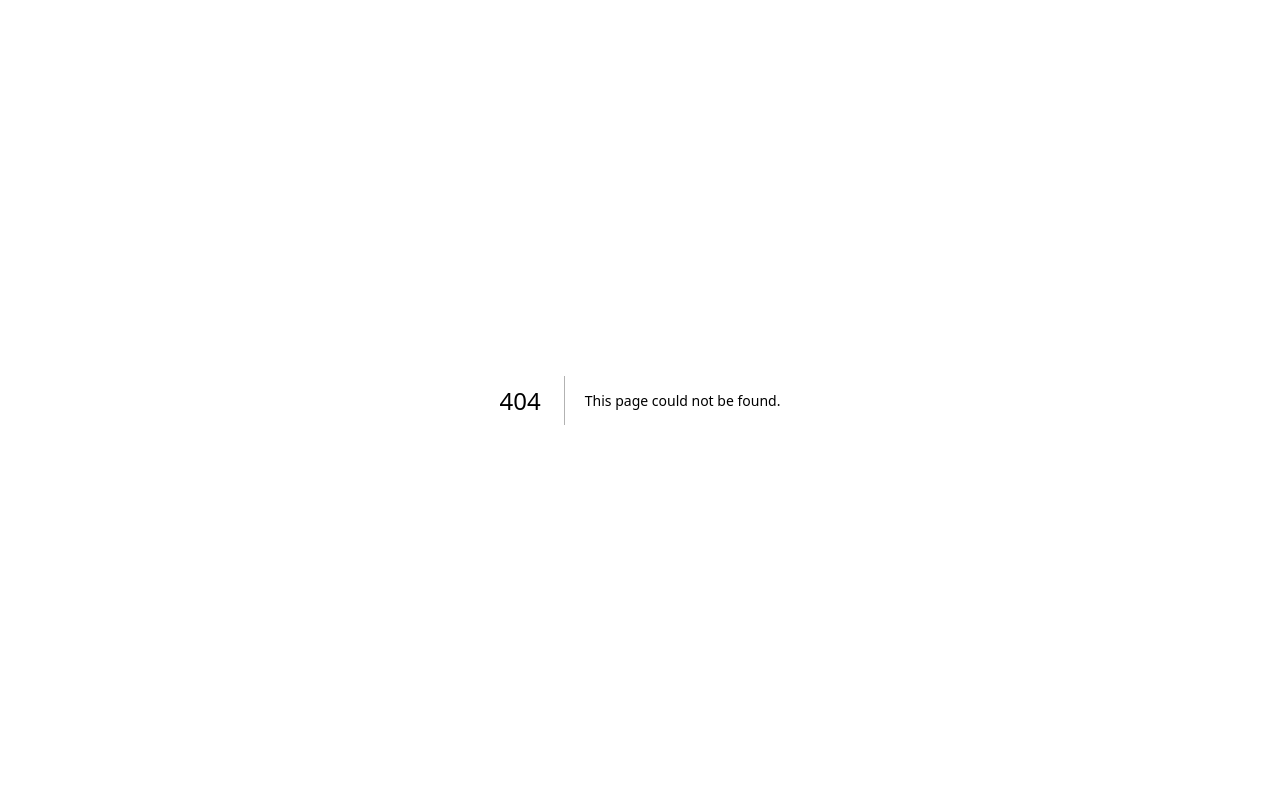
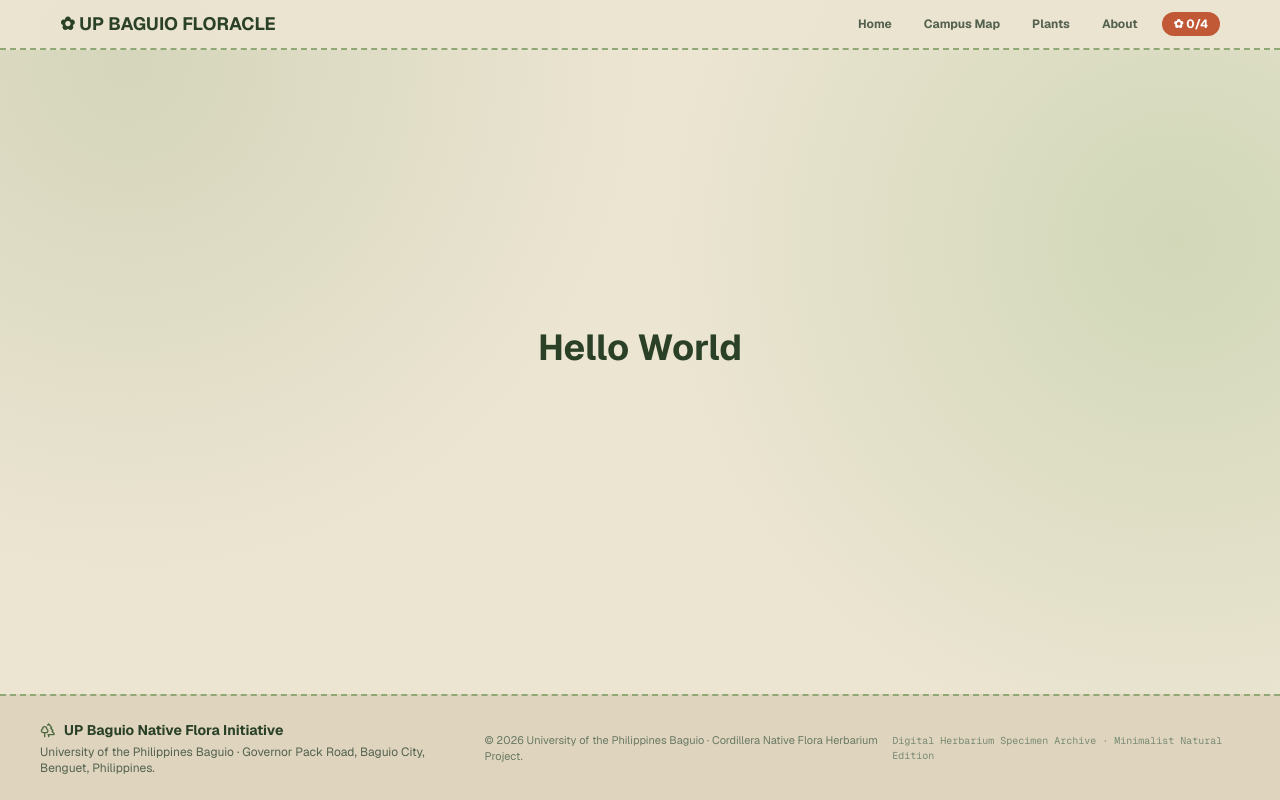
Before and after one commit to mvillagracia/sci11-native-plants-mapping-, a Next.js app in the folder sci11-nativeplants/: page /about-us in a window 1280 px wide. Before the commit this address had no page. Built offline with nearby package versions, Linux system fonts and the light colour scheme.

Commit message:
Fix routing

```diff
--- /dev/null
+++ b/sci11-nativeplants/app/about-us/page.tsx
@@ -0,0 +1,19 @@
+import { Navbar } from "../components/navbar";
+import { Footer } from "../components/footer";
+
+export default function PlantsPage() {
+  return (
+    <div className="min-h-screen flex flex-col text-[#273523] font-sans antialiased selection:bg-[#8FA876]/40"
+      style={{
+        background: "radial-gradient(circle at 10% 8%, rgba(143,168,118,.25), transparent 38%), radial-gradient(circle at 92% 30%, rgba(176,199,152,.45), transparent 40%), #ECE5D2",
+        backgroundAttachment: "fixed"
+      }}
+    >
+      <Navbar foundPlants={{}} />
+      <main className="flex-1 flex items-center justify-center p-5">
+        <h1 className="font-fraunces text-4xl font-bold text-[#2A4027]">Hello World</h1>
+      </main>
+      <Footer />
+    </div>
+  );
+}
--- /dev/null
+++ b/sci11-nativeplants/app/campus-map/page.tsx
@@ -0,0 +1,19 @@
+import { Navbar } from "../components/navbar";
+import { Footer } from "../components/footer";
+
+export default function CampusMap() {
+  return (
+    <div className="min-h-screen flex flex-col text-[#273523] font-sans antialiased selection:bg-[#8FA876]/40"
+      style={{
+        background: "radial-gradient(circle at 10% 8%, rgba(143,168,118,.25), transparent 38%), radial-gradient(circle at 92% 30%, rgba(176,199,152,.45), transparent 40%), #ECE5D2",
+        backgroundAttachment: "fixed"
+      }}
+    >
+      <Navbar foundPlants={{}} />
+      <main className="flex-1 flex items-center justify-center p-5">
+        asdjka
+      </main>
+      <Footer />
+    </div>
+  );
+}
--- a/sci11-nativeplants/app/components/navbar.tsx
+++ b/sci11-nativeplants/app/components/navbar.tsx
@@ -1,48 +1,53 @@
-import { PageId, PLANTS } from "../type";
+"use client";
+
+import Link from "next/link";
+import { usePathname } from "next/navigation";
+import { PLANTS } from "../type";
 
 interface NavbarProps {
-  currentPage: PageId;
   foundPlants: Record<number, boolean>;
-  onNavigate: (page: PageId) => void;
 }
 
-export function Navbar({ currentPage, foundPlants, onNavigate }: NavbarProps) {
+export function Navbar({ foundPlants }: NavbarProps) {
+  const pathname = usePathname();
   const foundCount = Object.keys(foundPlants).length;
+
+  const isActive = (path: string) => pathname === path;
 
   return (
     <header className="sticky top-0 z-20 bg-[#ECE5D2]/90 backdrop-blur-md border-b-2 border-dashed border-[#8FA876]">
       <div className="max-w-[1200px] mx-auto flex justify-between items-center gap-2.5 px-5 py-2.5 flex-wrap">
-        <button
-          onClick={() => onNavigate("landing")}
+        <Link
+          href="/"
           className="font-fraunces font-bold text-[#2A4027] text-lg no-underline bg-transparent border-0 cursor-pointer text-left"
         >
           ✿ UP BAGUIO FLORACLE
-        </button>
+        </Link>
         <nav className="flex gap-1 items-center flex-wrap" aria-label="Main">
-          <button
-            onClick={() => onNavigate("landing")}
-            className={`px-3.5 py-1.5 rounded-full text-xs font-bold transition-colors cursor-pointer ${currentPage === "landing" ? "bg-[#4D683E] text-white" : "text-[#53614E] hover:bg-[#D5E2C8] hover:text-[#2A4027]"}`}
+          <Link
+            href="/"
+            className={`px-3.5 py-1.5 rounded-full text-xs font-bold transition-colors no-underline ${isActive("/") ? "bg-[#4D683E] text-white" : "text-[#53614E] hover:bg-[#D5E2C8] hover:text-[#2A4027]"}`}
           >
             Home
-          </button>
-          <button
-            onClick={() => onNavigate("map")}
-            className={`px-3.5 py-1.5 rounded-full text-xs font-bold transition-colors cursor-pointer ${currentPage === "map" || currentPage === "quiz" ? "bg-[#4D683E] text-white" : "text-[#53614E] hover:bg-[#D5E2C8] hover:text-[#2A4027]"}`}
+          </Link>
+          <Link
+            href="/campus-map"
+            className={`px-3.5 py-1.5 rounded-full text-xs font-bold transition-colors no-underline ${isActive("/campus-map") ? "bg-[#4D683E] text-white" : "text-[#53614E] hover:bg-[#D5E2C8] hover:text-[#2A4027]"}`}
           >
-            Map & Quiz
-          </button>
-          <button
-            onClick={() => onNavigate("plants")}
-            className={`px-3.5 py-1.5 rounded-full text-xs font-bold transition-colors cursor-pointer ${currentPage === "plants" || currentPage === "plant" ? "bg-[#4D683E] text-white" : "text-[#53614E] hover:bg-[#D5E2C8] hover:text-[#2A4027]"}`}
+            Campus Map
+          </Link>
+          <Link
+            href="/plant-list"
+            className={`px-3.5 py-1.5 rounded-full text-xs font-bold transition-colors no-underline ${isActive("/plant-list") ? "bg-[#4D683E] text-white" : "text-[#53614E] hover:bg-[#D5E2C8] hover:text-[#2A4027]"}`}
           >
             Plants
-          </button>
-          <button
-            onClick={() => onNavigate("about")}
-            className={`px-3.5 py-1.5 rounded-full text-xs font-bold transition-colors cursor-pointer ${currentPage === "about" ? "bg-[#4D683E] text-white" : "text-[#53614E] hover:bg-[#D5E2C8] hover:text-[#2A4027]"}`}
+          </Link>
+          <Link
+            href="/about-us"
+            className={`px-3.5 py-1.5 rounded-full text-xs font-bold transition-colors no-underline ${isActive("/about") ? "bg-[#4D683E] text-white" : "text-[#53614E] hover:bg-[#D5E2C8] hover:text-[#2A4027]"}`}
           >
             About
-          </button>
+          </Link>
           <span className="ml-1.5 px-3 py-1 rounded-full bg-[#C25936] text-white font-bold text-xs" title="Plants discovered">
             ✿ {foundCount}/{PLANTS.length}
           </span>
--- a/sci11-nativeplants/app/page.tsx
+++ b/sci11-nativeplants/app/page.tsx
@@ -1,26 +1,14 @@
 "use client";
 
 import { useState } from "react";
-import { PageId, PLANTS } from "./type";
+import { PLANTS } from "./type";
 import { Navbar } from "./components/navbar";
 import { Footer } from "./components/footer";
-import CampusMap  from "./pages/campus-map";
-import PlantList from "./pages/plant-list";
-import { AboutSection } from "./pages/about-section";
+import Link from "next/link";
 import { Compass, Sparkles, BookOpen, ArrowRight } from "lucide-react";
 
 export default function Home() {
-  const [currentPage, setCurrentPage] = useState<PageId>("landing");
-  const [selectedPlantIdx, setSelectedPlantIdx] = useState<number>(0);
   const [foundPlants, setFoundPlants] = useState<Record<number, boolean>>({});
-
-  const handleSelectPlant = (idx: number) => {
-    setSelectedPlantIdx(idx);
-    setFoundPlants(prev => ({ ...prev, [idx]: true }));
-    setCurrentPage("plant");
-  };
-
-  const foundCount = Object.keys(foundPlants).length;
 
   return (
     <div className="min-h-screen flex flex-col text-[#273523] font-sans antialiased selection:bg-[#8FA876]/40"
@@ -49,11 +37,9 @@ export default function Home() {
         <i className="absolute top-[-30px] w-3.5 h-[22px] bg-[#9BB286] rounded-bl-full rounded-tr-full opacity-55 animate-fall" style={{ left: "41%", animationDuration: "21s", animationDelay: "-12s" }} />
       </div>
 
-
-      <Navbar currentPage={currentPage} foundPlants={foundPlants} onNavigate={setCurrentPage} />
+      <Navbar foundPlants={foundPlants} />
 
       <main className="flex-1 relative z-10">
-        {currentPage === "landing" && (
         <div>
           <div className="relative px-5 pt-12 pb-20">
             <span className="absolute text-[#C25936] animate-twinkle text-xl" style={{ left: "6%", top: "12%" }}>✦</span>
@@ -66,22 +52,22 @@ export default function Home() {
                   University of the Philippines Baguio
                 </span>
                 <h1 className="font-fraunces text-4xl sm:text-6xl font-bold text-[#2A4027] leading-[1.02]">
-                    Native Plants <br />of <span className="font-medium text-[#4D683E] italic">UP Baguio</span>JHK
+                  Native Plants <br />of <span className="font-medium text-[#4D683E] italic">UP Baguio</span>
                 </h1>
                 <p className="text-[#53614E] text-base leading-relaxed max-w-[60ch]">
                   Wander the pine-crested campus, find the plants hiding along the paths, and fill your field journal. Explore the cloud sanctuary inspired by your hand-painted map.
                 </p>
-                  <div className="flex flex-wrap gap-3.5 pt-2">
-                    <button onClick={() => setCurrentPage("map")} className="inline-flex items-center gap-2 px-6 py-3 rounded-full bg-gradient-to-b from-[#5E7B4E] to-[#425C34] text-white font-bold text-xs shadow-[0_4px_0_#2E4122,0_8px_18px_rgba(42,64,39,0.25)] hover:-translate-y-0.5 transition-transform cursor-pointer">
+                {/* <div className="flex flex-wrap gap-3.5 pt-2">
+                  <Link href="/campus-map" className="inline-flex items-center gap-2 px-6 py-3 rounded-full bg-gradient-to-b from-[#5E7B4E] to-[#425C34] text-white font-bold text-xs shadow-[0_4px_0_#2E4122,0_8px_18px_rgba(42,64,39,0.25)] hover:-translate-y-0.5 transition-transform no-underline">
                     Map / Explore ✦
-                    </button>
-                    <button onClick={() => setCurrentPage("plants")} className="inline-flex items-center gap-2 px-6 py-3 rounded-full bg-[#C25936] text-white font-bold text-xs shadow-[0_4px_0_#8C3B20,0_8px_18px_rgba(194,89,54,0.2)] hover:-translate-y-0.5 transition-transform cursor-pointer">
+                  </Link>
+                  <Link href="/plants" className="inline-flex items-center gap-2 px-6 py-3 rounded-full bg-[#C25936] text-white font-bold text-xs shadow-[0_4px_0_#8C3B20,0_8px_18px_rgba(194,89,54,0.2)] hover:-translate-y-0.5 transition-transform no-underline">
                     Plant Directory
-                    </button>
-                    <button onClick={() => setCurrentPage("about")} className="inline-flex items-center gap-2 px-6 py-3 rounded-full bg-[#FAF5E6] text-[#2A4027] font-bold text-xs shadow-[0_4px_0_#8FA876,0_8px_18px_rgba(42,64,39,0.15)] hover:-translate-y-0.5 transition-transform cursor-pointer">
+                  </Link>
+                  <Link href="/about" className="inline-flex items-center gap-2 px-6 py-3 rounded-full bg-[#FAF5E6] text-[#2A4027] font-bold text-xs shadow-[0_4px_0_#8FA876,0_8px_18px_rgba(42,64,39,0.15)] hover:-translate-y-0.5 transition-transform no-underline">
                     About
-                    </button>
-                  </div>
+                  </Link>
+                </div> */}
               </div>
 
               <div className="relative aspect-square max-w-[470px] mx-auto w-full">
@@ -108,77 +94,25 @@ export default function Home() {
               <p className="max-w-[60ch] mx-auto text-[#1B2B18]/80">Three ways to meet the plants of campus. Start anywhere.</p>
 
               <div className="grid grid-cols-1 sm:grid-cols-3 gap-5.5 mt-8 text-left">
-                  <button onClick={() => setCurrentPage("map")} className="block text-left text-[#273523] bg-[#FAF5E6] border-3 border-white rounded-[26px] p-6 shadow-[0_10px_24px_rgba(42,64,39,0.18)] hover:rotate-0 hover:-translate-y-1.5 transition-all -rotate-1 cursor-pointer">
+                <Link href="/campus-map" className="block text-left text-[#273523] bg-[#FAF5E6] border-3 border-white rounded-[26px] p-6 shadow-[0_10px_24px_rgba(42,64,39,0.18)] hover:rotate-0 hover:-translate-y-1.5 transition-all -rotate-1 no-underline">
                   <b className="grid place-items-center w-10 h-10 rounded-full bg-[#C25936] font-fraunces text-lg text-white mb-2.5">1</b>
                   <h3 className="font-fraunces font-bold text-lg text-[#2A4027] mb-1">Explore the map</h3>
                   <p className="text-xs text-[#53614E] m-0">Follow the glowing pins and discover each plant.</p>
-                  </button>
-                  <button onClick={() => setCurrentPage("plants")} className="block text-left text-[#273523] bg-[#FAF5E6] border-3 border-white rounded-[26px] p-6 shadow-[0_10px_24px_rgba(42,64,39,0.18)] hover:rotate-0 hover:-translate-y-1.5 transition-all cursor-pointer">
+                </Link>
+                <Link href="/plant-list" className="block text-left text-[#273523] bg-[#FAF5E6] border-3 border-white rounded-[26px] p-6 shadow-[0_10px_24px_rgba(42,64,39,0.18)] hover:rotate-0 hover:-translate-y-1.5 transition-all no-underline">
                   <b className="grid place-items-center w-10 h-10 rounded-full bg-[#C25936] font-fraunces text-lg text-white mb-2.5">2</b>
                   <h3 className="font-fraunces font-bold text-lg text-[#2A4027] mb-1">Plant directory</h3>
                   <p className="text-xs text-[#53614E] m-0">Browse all cataloged native species.</p>
-                  </button>
-                  <button onClick={() => setCurrentPage("about")} className="block text-left text-[#273523] bg-[#FAF5E6] border-3 border-white rounded-[26px] p-6 shadow-[0_10px_24px_rgba(42,64,39,0.18)] hover:rotate-0 hover:-translate-y-1.5 transition-all rotate-1 cursor-pointer">
+                </Link>
+                <Link href="/about-us" className="block text-left text-[#273523] bg-[#FAF5E6] border-3 border-white rounded-[26px] p-6 shadow-[0_10px_24px_rgba(42,64,39,0.18)] hover:rotate-0 hover:-translate-y-1.5 transition-all rotate-1 no-underline">
                   <b className="grid place-items-center w-10 h-10 rounded-full bg-[#C25936] font-fraunces text-lg text-white mb-2.5">3</b>
                   <h3 className="font-fraunces font-bold text-lg text-[#2A4027] mb-1">About the project</h3>
                   <p className="text-xs text-[#53614E] m-0">Why these plants matter to the ecosystem.</p>
-                  </button>
+                </Link>
               </div>
             </div>
           </div>
         </div>
-        )}
-
-        {currentPage === "map" && (
-          <CampusMap />
-        )}
-
-        {currentPage === "plants" && (
-          <PlantList />
-        )}
-
-        {currentPage === "plant" && (
-          <div className="max-w-[1100px] mx-auto px-5 py-10 space-y-6">
-            <button onClick={() => setCurrentPage("plants")} className="inline-flex items-center gap-2 px-5 py-2.5 rounded-full bg-[#FAF5E6] text-[#2A4027] font-bold text-xs shadow-[0_4px_0_#8FA876] cursor-pointer">
-              ← Directory
-            </button>
-            <div className="grid grid-cols-1 md:grid-cols-[1fr_minmax(240px,.9fr)_1fr] gap-6 items-center">
-              <div className="space-y-4">
-                {PLANTS[selectedPlantIdx].L.map(([title, desc], idx) => (
-                  <div key={idx} className="bg-[#FAF5E6] rounded-[20px_20px_20px_4px] p-3.5 border-2 border-[#D5E2C8] shadow-[0_4px_12px_rgba(42,64,39,0.08)]">
-                    <h3 className="font-fraunces font-bold text-sm text-[#2A4027] mb-1">{title}</h3>
-                    <p className="text-xs text-[#53614E] m-0">{desc}</p>
-                  </div>
-                ))}
-              </div>
-              <div className="aspect-[3/4] rounded-[999px_999px_28px_28px] border-4 border-white shadow-[0_14px_30px_rgba(42,64,39,0.2)] bg-[repeating-linear-gradient(135deg,#DFD5BE_0_14px,#ECE5D2_14px_28px)] border-dashed border-[#8FA876] grid place-items-center text-xs text-[#53614E] text-center p-4">
-                [ Photo placeholder: {PLANTS[selectedPlantIdx].n} ]
-              </div>
-              <div className="space-y-4">
-                {PLANTS[selectedPlantIdx].R.map(([title, desc], idx) => (
-                  <div key={idx} className="bg-[#FAF5E6] rounded-[20px_20px_20px_4px] p-3.5 border-2 border-[#D5E2C8] shadow-[0_4px_12px_rgba(42,64,39,0.08)]">
-                    <h3 className="font-fraunces font-bold text-sm text-[#2A4027] mb-1">{title}</h3>
-                    <p className="text-xs text-[#53614E] m-0">{desc}</p>
-                  </div>
-                ))}
-              </div>
-            </div>
-            <div className="text-center space-y-2 mt-4">
-              <h2 className="font-fraunces text-3xl font-bold text-[#2A4027] m-0">{PLANTS[selectedPlantIdx].n}</h2>
-              <em className="text-[#53614E] text-sm not-italic">{PLANTS[selectedPlantIdx].s}</em>
-              <div>
-                <span className="inline-block mt-2 px-4 py-1 rounded-full bg-[#C25936] text-white font-bold text-xs">✿ Added to your journal</span>
-              </div>
-            </div>
-            <div className="flex justify-center gap-3 flex-wrap pt-4">
-              <button onClick={() => setSelectedPlantIdx((selectedPlantIdx - 1 + PLANTS.length) % PLANTS.length)} className="px-5 py-2.5 rounded-full bg-[#FAF5E6] text-[#2A4027] font-bold text-xs shadow-sm cursor-pointer">Previous plant</button>
-              <button onClick={() => setCurrentPage("map")} className="px-5 py-2.5 rounded-full bg-gradient-to-b from-[#5E7B4E] to-[#425C34] text-white font-bold text-xs shadow-sm cursor-pointer">Locate on map</button>
-              <button onClick={() => setSelectedPlantIdx((selectedPlantIdx + 1) % PLANTS.length)} className="px-5 py-2.5 rounded-full bg-[#FAF5E6] text-[#2A4027] font-bold text-xs shadow-sm cursor-pointer">Next plant</button>
-            </div>
-          </div>
-        )}
-
-        {currentPage === "about" && <AboutSection />}
       </main>
 
       <Footer />
--- a/sci11-nativeplants/app/pages/about-section.tsx
+++ /dev/null
@@ -1,9 +0,0 @@
-import React from 'react';
-
-export const AboutSection: React.FC = () => {
-  return (
-    <div className="h-full w-full flex flex-col p-3 sm:p-5 max-w-7xl mx-auto overflow-hidden">
-      helloHSAH
-    </div>
-  );
-};
--- a/sci11-nativeplants/app/pages/campus-map.tsx
+++ /dev/null
@@ -1,9 +0,0 @@
-
-
-export default function CampusMap() {
-	return (
-		<div className="h-full w-full flex flex-col p-3 sm:p-5 max-w-7xl mx-auto overflow-hidden">
-            hello
-        </div>
-    );
-}
--- a/sci11-nativeplants/app/pages/plant-list.tsx
+++ /dev/null
@@ -1,10 +0,0 @@
-
-
-
-export default function PlantList() {
-	return (
-		<div className="h-full w-full flex flex-col p-3 sm:p-5 max-w-7xl mx-auto overflow-hidden">
-            hello
-        </div>
-    );
-}
--- /dev/null
+++ b/sci11-nativeplants/app/plant-list/page.tsx
@@ -0,0 +1,19 @@
+import { Navbar } from "../components/navbar";
+import { Footer } from "../components/footer";
+
+export default function PlantsPage() {
+  return (
+    <div className="min-h-screen flex flex-col text-[#273523] font-sans antialiased selection:bg-[#8FA876]/40"
+      style={{
+        background: "radial-gradient(circle at 10% 8%, rgba(143,168,118,.25), transparent 38%), radial-gradient(circle at 92% 30%, rgba(176,199,152,.45), transparent 40%), #ECE5D2",
+        backgroundAttachment: "fixed"
+      }}
+    >
+      <Navbar foundPlants={{}} />
+      <main className="flex-1 flex items-center justify-center p-5">
+        plant
+      </main>
+      <Footer />
+    </div>
+  );
+}
```
Also changed, not shown: 1 other file (tests, documents, lock files or other folders). Lines whose indentation alone changed are shown as unchanged.
